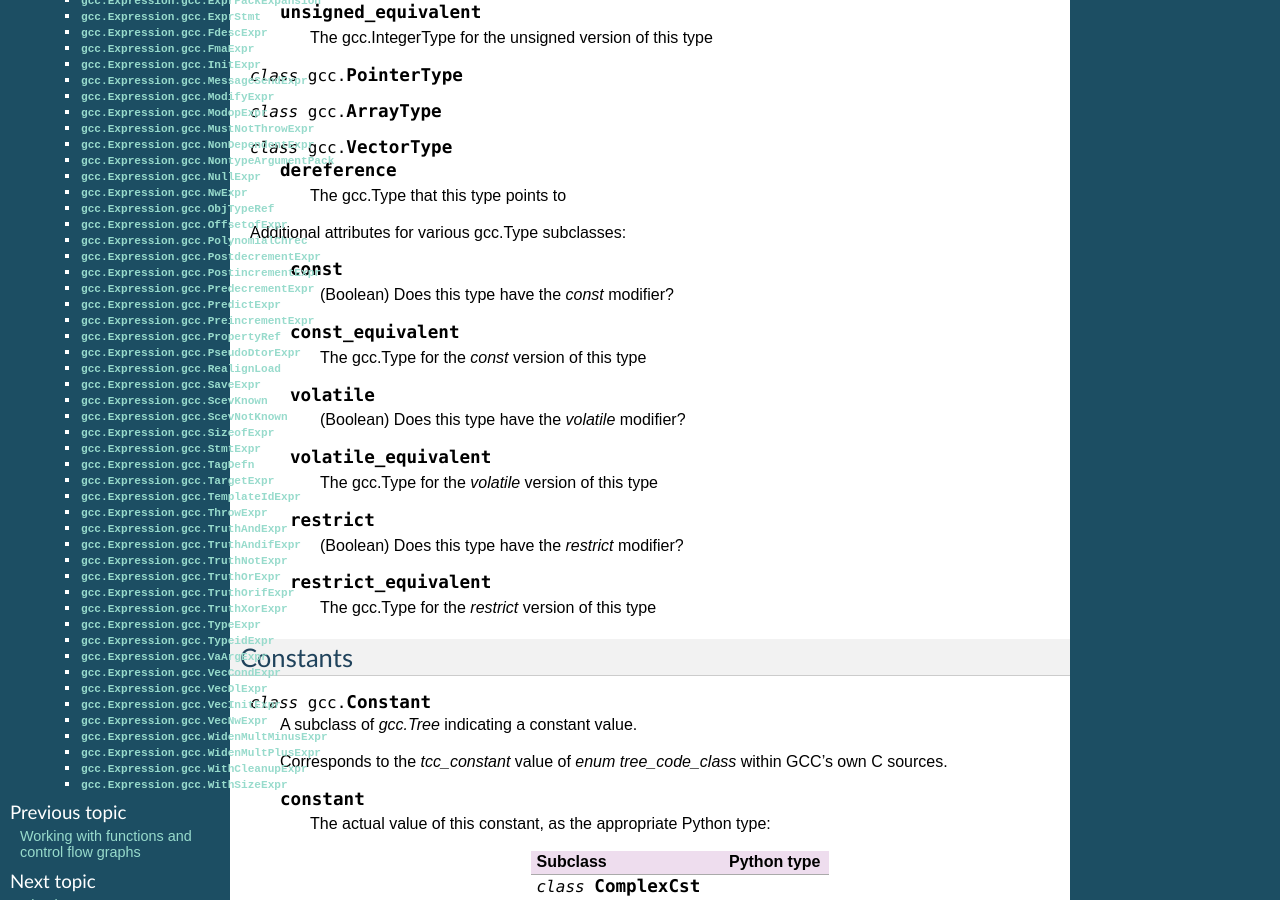
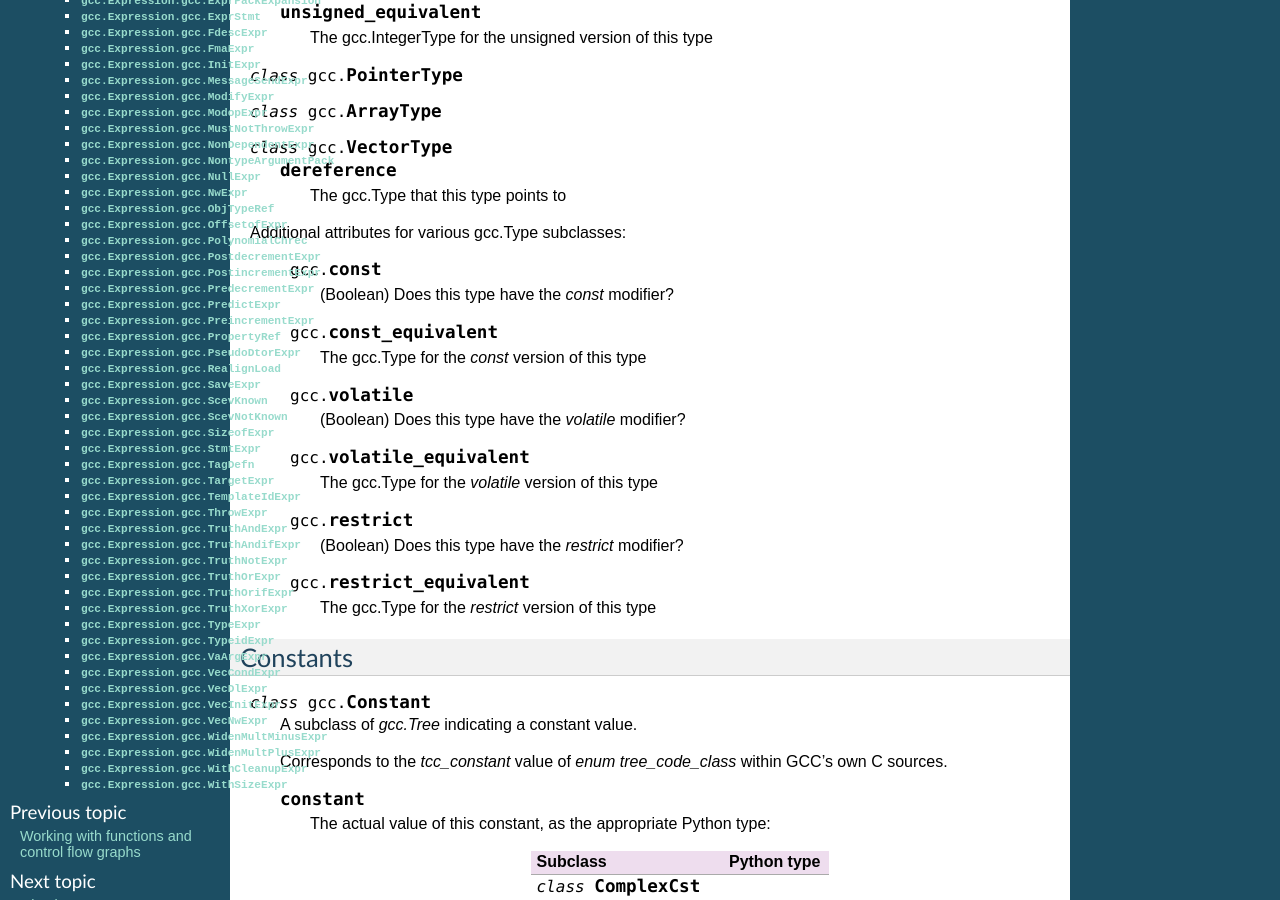
Before and after one commit to davidmalcolm/gcc-python-plugin, a Sphinx documentation site: the page built from docs/tree.rst, in a window 1280 px wide and 900 px high, scrolled down 2195 px. Built offline with Sphinx 7.4.7, drawn with Linux system fonts in a browser that asks for light colours.

Commit message:
Add py:currentmodule directives to try to help sphinx mark the cross-references

```diff
--- a/docs/basics.rst
+++ b/docs/basics.rst
@@ -1,6 +1,8 @@
 
    .. For documenting Python in RST form, see e.g.:
    .. http://sphinx.pocoo.org/domains.html#the-python-domain
+
+.. py:currentmodule:: gcc
 
 Basic usage of the plugin
 =========================
--- a/docs/cfg.rst
+++ b/docs/cfg.rst
@@ -1,5 +1,7 @@
 Working with functions and control flow graphs
 ==============================================
+
+.. py:currentmodule:: gcc
 
 Many of the plugin events are called for each function within the source code
 being compiled.  Each time, the plugin passes a :py:class:`gcc.Function`
--- a/docs/tree.rst
+++ b/docs/tree.rst
@@ -1,5 +1,7 @@
 gcc.Tree and its subclasses
 ===========================
+
+.. py:currentmodule:: gcc
 
 The various language front-ends for GCC emit "tree" structures (which I believe
 are actually graphs), used throughout the rest of the internal representation of
```
